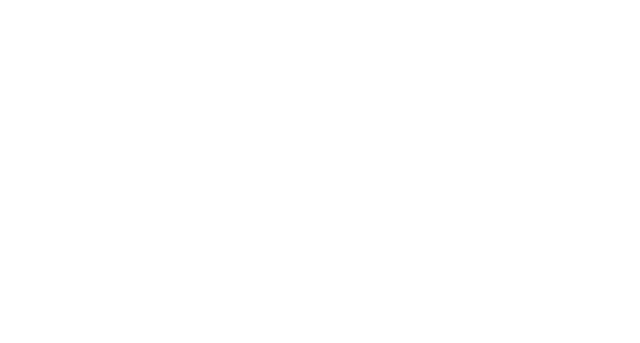
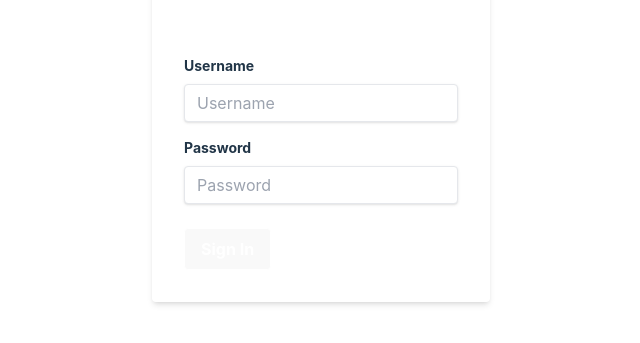
Before and after one commit to Navi-2004/Kube, a React (Vite) app in the folder client/: page /adminlogin in a window 1280 px wide. Before the commit this address had no page. Shown: the part 257-600 px from the top of the page, without its empty margins (319-959 px from the left). Built offline with nearby package versions, Linux system fonts and the light colour scheme.

Commit message:
Added admin entry

```diff
--- a/client/src/App.jsx
+++ b/client/src/App.jsx
@@ -11,6 +11,7 @@
 import Admin from './screens/Admin'
 import QuizReport from './screens/QuizReport'
 import ViewResult from './screens/ViewResult'
+import AdminLogin from './screens/AdminLogin'
 
 
 function App() {
@@ -26,9 +27,10 @@
       <Route path="/login" element={<Login />} />
       <Route path="/register" element={<Register />} />
       <Route path="/profile" element={<Profile />} />
-      <Route path="/admin" element={<Admin />} />
+      <Route path="/adminpage" element={<Admin />} />
       <Route path="/quizReport/:id" element={<QuizReport />} />
       <Route path="/viewresult" element={<ViewResult />} />
+      <Route path="/adminlogin" element={<AdminLogin />} />
 
 
 
--- a/client/src/components/Navbar.jsx
+++ b/client/src/components/Navbar.jsx
@@ -39,7 +39,7 @@
               <Link to="/services" className="block py-2 px-3 text-gray-900 rounded hover:bg-gray-100 md:hover:bg-transparent md:border-0 md:hover:text-blue-700 md:p-0 dark:text-white md:dark:hover:text-blue-500 dark:hover:bg-gray-700 dark:hover:text-white md:dark:hover:bg-transparent">Services</Link>
             </li>
             <li>
-              <Link to="/contact" className="block py-2 px-3 text-gray-900 rounded hover:bg-gray-100 md:hover:bg-transparent md:border-0 md:hover:text-blue-700 md:p-0 dark:text-white md:dark:hover:text-blue-500 dark:hover:bg-gray-700 dark:hover:text-white md:dark:hover:bg-transparent">Contact</Link>
+              <Link to="/adminlogin" className="block py-2 px-3 text-gray-900 rounded hover:bg-gray-100 md:hover:bg-transparent md:border-0 md:hover:text-blue-700 md:p-0 dark:text-white md:dark:hover:text-blue-500 dark:hover:bg-gray-700 dark:hover:text-white md:dark:hover:bg-transparent">Contact</Link>
             </li>
             <li>
               <Link to="/profile" className="block py-2 px-3 text-gray-900 rounded hover:bg-gray-100 md:hover:bg-transparent md:border-0 md:hover:text-blue-700 md:p-0 dark:text-white md:dark:hover:text-blue-500 dark:hover:bg-gray-700 dark:hover:text-white md:dark:hover:bg-transparent">Profile</Link>
--- /dev/null
+++ b/client/src/screens/AdminLogin.jsx
@@ -0,0 +1,65 @@
+import React, { useState } from 'react';
+import { useNavigate } from 'react-router-dom';
+const AdminLogin = () => {
+  const [username, setUsername] = useState('');
+  const [password, setPassword] = useState('');
+  const [errorMessage, setErrorMessage] = useState('');
+  const navigate = useNavigate();
+
+  const handleSubmit = (e) => {
+    e.preventDefault();
+    if (username === 'admin' && password === 'admin') {
+     navigate('/adminpage');
+
+      console.log('Admin logged in successfully!');
+    } else {
+      setErrorMessage('Invalid username or password');
+    }
+  };
+
+  return (
+    <div className="flex justify-center items-center h-screen">
+      <form onSubmit={handleSubmit} className=" shadow-md rounded px-8 pt-6 pb-8 mb-4">
+      <h1 className="text-center text-2xl text-white mb-8">Admin Login</h1>
+
+        <div className="mb-4">
+          <label className="block text-white-700 text-sm font-bold mb-2" htmlFor="username">
+            Username
+          </label>
+          <input
+            className="shadow appearance-none border rounded w-full py-2 px-3 text-gray-700 leading-tight focus:outline-none focus:shadow-outline"
+            id="username"
+            type="text"
+            placeholder="Username"
+            value={username}
+            onChange={(e) => setUsername(e.target.value)}
+          />
+        </div>
+        <div className="mb-6">
+          <label className="block text-white-700 text-sm font-bold mb-2" htmlFor="password">
+            Password
+          </label>
+          <input
+            className="shadow appearance-none border rounded w-full py-2 px-3 text-gray-700 leading-tight focus:outline-none focus:shadow-outline"
+            id="password"
+            type="password"
+            placeholder="Password"
+            value={password}
+            onChange={(e) => setPassword(e.target.value)}
+          />
+        </div>
+        {errorMessage && <p className="text-red-500 text-xs italic">{errorMessage}</p>}
+        <div className="flex items-center justify-between">
+          <button
+            className="border-white text-white font-bold py-2 px-4 rounded focus:outline-none focus:shadow-outline"
+            type="submit"
+          >
+            Sign In
+          </button>
+        </div>
+      </form>
+    </div>
+  );
+};
+
+export default AdminLogin;
```
